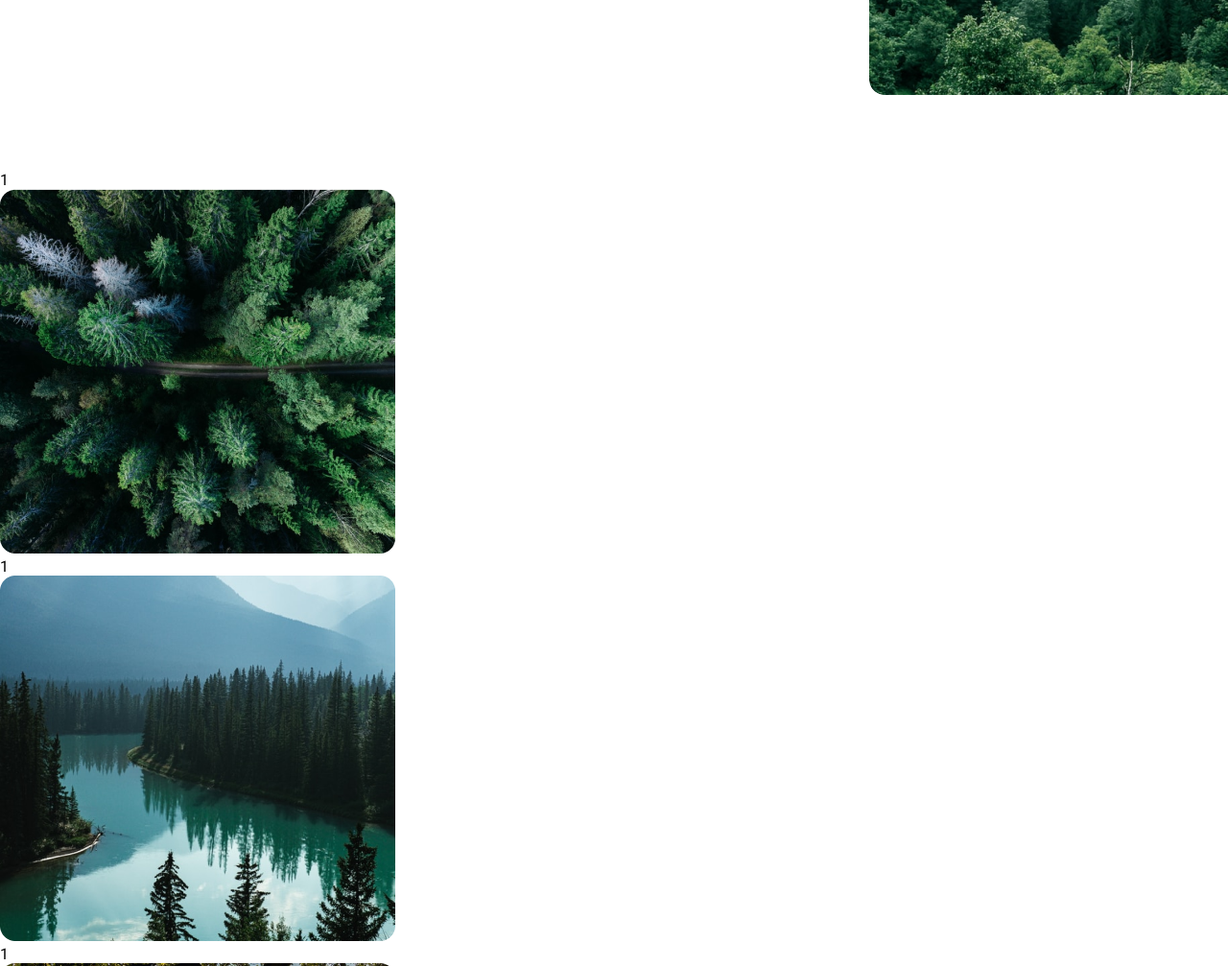
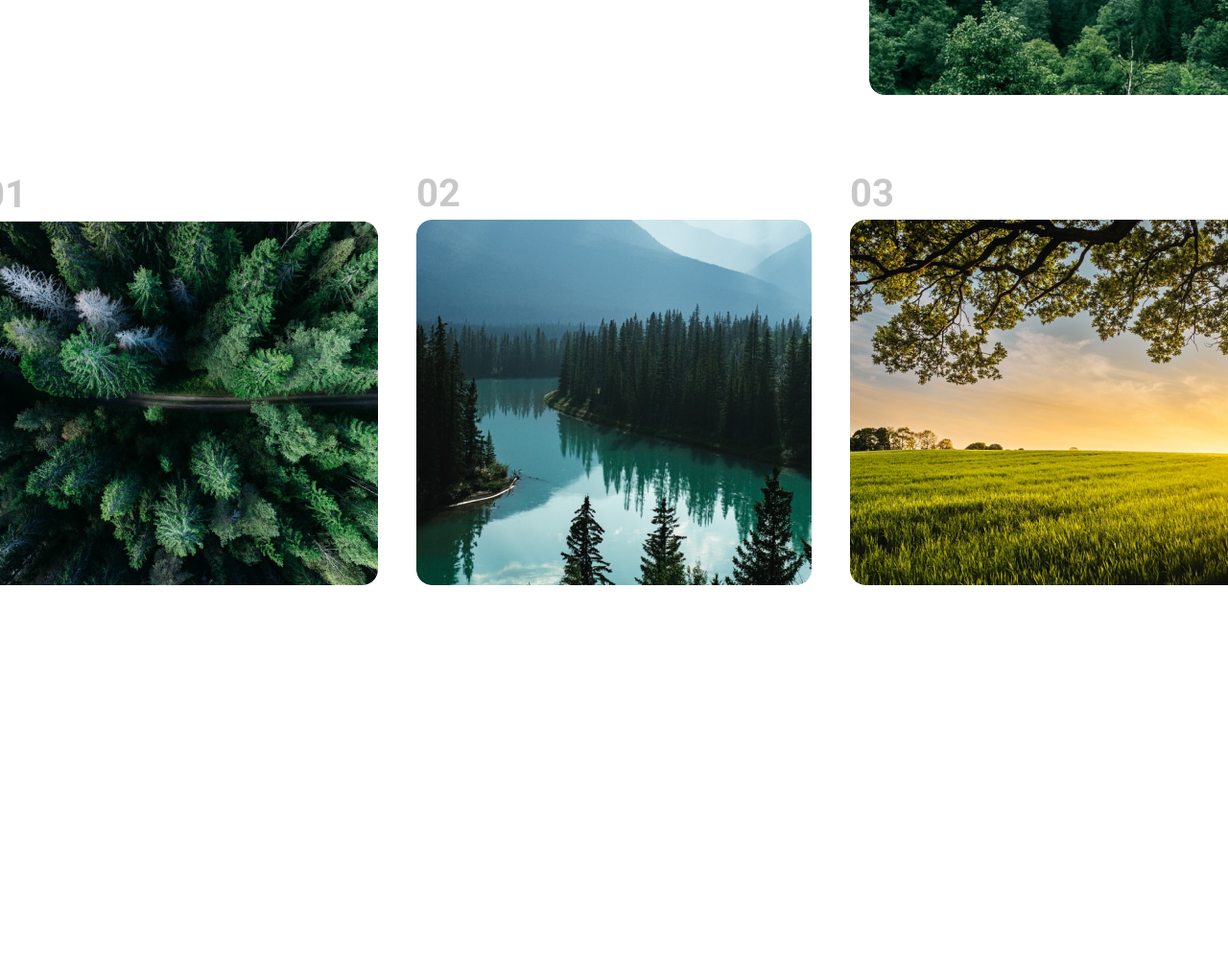
Before and after one commit to sharipovikromjon/Figma-to-HTML-CSS-50Plus-Landing-Pages, a plain HTML site: page 2_Landing-page/index.html in a window 1280 px wide. Shown: the part 598-1605 px from the top of the page at 96% size. After the commit the page ends 1275 px from the top, so only its background shows below. Drawn offline with Linux system fonts and the light colour scheme.

Commit message:
feat: Completed 2nd landing page - design to code

```diff
--- a/2_Landing-page/css/style.css
+++ b/2_Landing-page/css/style.css
@@ -77,12 +77,26 @@ img {
 }
 /* Intro section styling END */
 
-
 /* Images section styling START */
-.images__list {
+.images {
   padding-top: 75px;
+  margin-bottom: 63px;
 }
 .images__photo {
   width: 412px;
+  border-radius: 16px;
+}
+.images__list {
+  display: flex;
+  justify-content: center;
+  gap: 40px;
+  align-items: center;
+}
+.images__number {
+  width: 368px;
+  color: rgba(37, 37, 37, 0.25);
+  font-size: 40px;
+  font-weight: 800;
+  margin-bottom: 4px;
 }
 /* Images section styling END */
--- a/2_Landing-page/index.html
+++ b/2_Landing-page/index.html
@@ -4,25 +4,23 @@
     <meta charset="UTF-8" />
     <meta name="viewport" content="width=device-width, initial-scale=1.0" />
     <link rel="stylesheet" href="./css/style.css" />
-    <title>2_Landing-page</title>
+    <title>2-Landing_page</title>
   </head>
   <body>
     <main>
       <!-- Intro section START -->
-      <section id="intro__id" class="intro__class">
+      <section>
         <div class="container">
           <ul class="intro__list">
-            <li class="intro__items" id="id__intro__items__content">
+            <li id="id__intro__items__content">
               <h1 class="intro__title">Discover the beauty around the world</h1>
               <p class="intro__text">
                 Lorem ipsum dolor sit amet, consectetur adipiscing elit.
                 Faucibus in libero risus semper habitant arcu.
               </p>
-              <div class="intro__link__block">
-                <a class="intro__link" href="#">Get started</a>
-              </div>
+              <a class="intro__link" href="#">Get started</a>
             </li>
-            <li class="intro__items" id="id__intro__items__image">
+            <li>
               <img
                 class="intro__image"
                 id="id__intro__image__1"
@@ -30,7 +28,7 @@
                 alt="intro image 1"
               />
             </li>
-            <li class="intro__items">
+            <li>
               <img
                 class="intro__image"
                 id="id__intro__image__2"
@@ -47,24 +45,24 @@
       <section class="images">
         <div class="container">
           <ul class="images__list">
-            <li class="images__items">
-              <p class="images__number">1</p>
+            <li>
+              <p class="images__number">01</p>
               <img
                 src="./image/png/main-img_1.png"
                 alt=""
                 class="images__photo"
               />
             </li>
-            <li class="images__items">
-              <p class="images__number">1</p>
+            <li>
+              <p class="images__number">02</p>
               <img
                 src="./image/png/main-img_2.png"
                 alt=""
                 class="images__photo"
               />
             </li>
-            <li class="images__items">
-              <p class="images__number">1</p>
+            <li>
+              <p class="images__number">03</p>
               <img
                 src="./image/png/main-img_3.png"
                 alt=""
```
Also changed, not shown: 2_Landing-page/desc.txt (added).
